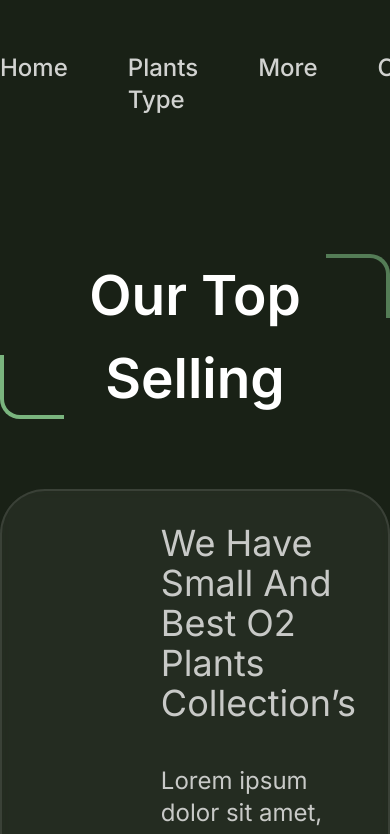
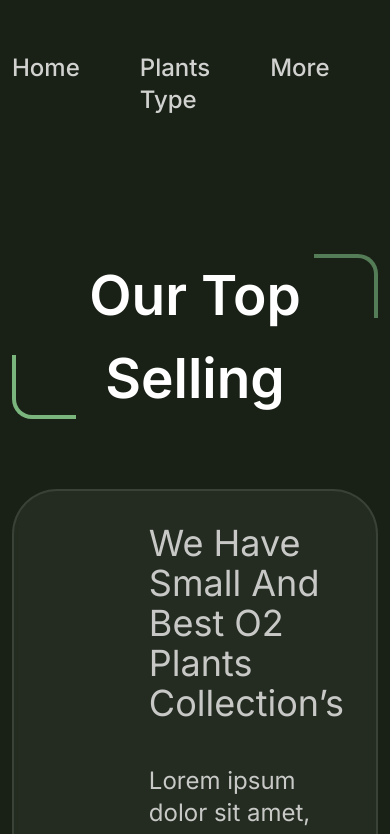
Before and after one commit to mesbaulrafi/planto, a React (Vite) app: page /plantsType in a window 390 px wide. Shown: the top 834 px of the page. Built offline with nearby package versions, Linux system fonts and the light colour scheme.

Commit message:
fixt: rename Container

```diff
--- /dev/null
+++ b/src/components/Container.jsx
@@ -0,0 +1,9 @@
+import React, { Children } from 'react'
+
+const Container = ({className,children}) => {
+  return (
+    <div className={`lg:max-w-[1410px] px-3 lg:px-0 m-auto ${className}`}>{children}</div>
+  )
+}
+
+export default Container
--- a/src/components/Conteinar.jsx
+++ /dev/null
@@ -1,9 +0,0 @@
-import React, { Children } from 'react'
-
-const Conteinar = ({className,children}) => {
-  return (
-    <div className={`max-w-[1410px] m-auto ${className}`}>{children}</div>
-  )
-}
-
-export default Conteinar
--- a/src/components/layouts/Benner.jsx
+++ b/src/components/layouts/Benner.jsx
@@ -1,5 +1,5 @@
 import React from "react";
-import Conteinar from "../Conteinar";
+import Container from "../Container";
 import Button from "../Button";
 import Images from "../Images";
 import ReveiwOne from "/src/assets/reviewImg1.png";
@@ -16,7 +16,7 @@ const Benner = () => {
   return (
     <>
       <div className="">
-        <Conteinar>
+        <Container>
           {/* Text Top */}
           <div className="">
             <h1 className="text-[118px] text-[#c6c8c5] font-semibold">
@@ -71,7 +71,7 @@ const Benner = () => {
             </div>
             {/* Product Top End */}
           </div>
-        </Conteinar>
+        </Container>
       </div>
     </>
   );
--- a/src/components/layouts/Footer.jsx
+++ b/src/components/layouts/Footer.jsx
@@ -1,5 +1,5 @@
 import React from 'react'
-import Conteinar from '../Conteinar'
+import Container from '../Container'
 import Images from '../Images'
 import FooterLogo from '/src/assets/footerLogo.png'
 import Button from '../Button'
@@ -8,7 +8,7 @@ import { Link } from 'react-router-dom'
 const Footer = () => {
   return (
     <footer className='py-10'>
-    <Conteinar className="">
+    <Container className="">
       <div className="flex justify-between">
         {/* 1 */}
         <div className="">
@@ -41,7 +41,7 @@ const Footer = () => {
           </div>
         </div>
       </div>
-    </Conteinar>
+    </Container>
     </footer>
   )
 }
--- a/src/components/layouts/Header.jsx
+++ b/src/components/layouts/Header.jsx
@@ -1,7 +1,7 @@
 import React from "react";
 import Images from "../Images";
 import Logo from "/src/assets/Logo.png";
-import Conteinar from "../Conteinar";
+import Container from "../Container";
 import { Link } from "react-router-dom";
 import { CiSearch } from "react-icons/ci";
 import { IoBagHandleOutline } from "react-icons/io5";
@@ -14,7 +14,7 @@ import { BsListNested } from "react-icons/bs";
 const Header = () => {
   return (
     <header className="py-7">
-      <Conteinar>
+      <Container>
         <div className="flex justify-between">
           <div className="">
            <Link to={'/'}><Images imgSrc={Logo} className={''}/></Link>
@@ -35,7 +35,7 @@ const Header = () => {
             </div>
           </div>
         </div>
-      </Conteinar>
+      </Container>
     </header>
   );
 };
--- a/src/components/layouts/Trendyplants.jsx
+++ b/src/components/layouts/Trendyplants.jsx
@@ -1,5 +1,5 @@
 import React from "react";
-import Conteinar from "../Conteinar";
+import Container from "../Container";
 import Topproduct from "../Topproduct";
 import Tree2 from "/src/assets/tree2.png";
 import Tree3 from "/src/assets/tree3.png";
@@ -8,7 +8,7 @@ import Buttomproduct from "../Buttomproduct";
 const Trendyplants = () => {
   return (
     <>
-      <Conteinar>
+      <Container>
         <div className="mb-40">
           {/* Text Part  */}
           <div className="text-center mb-30 flex justify-center">
@@ -37,7 +37,7 @@ const Trendyplants = () => {
             productPrice={"Rs. 599/-"}
           />
         </div>
-      </Conteinar>
+      </Container>
     </>
   );
 };
--- a/src/components/pages/PlantsType.jsx
+++ b/src/components/pages/PlantsType.jsx
@@ -1,5 +1,5 @@
 import React from "react";
-import Conteinar from "../Conteinar";
+import Container from "../Container";
 import Images from "../Images";
 import PlTree1 from "/src/assets/plTee1.png";
 import Button from "../Button";
@@ -14,7 +14,7 @@ import PT6 from "/src/assets/pt6.png";
 const PlantsType = () => {
   return (
     <>
-      <Conteinar className={"py-10"}>
+      <Container className={"py-10"}>
         <div className="">
           {/* Our Top Selling  Hedding */}
           <div className="py-17.5 text-center  flex justify-center">
@@ -120,7 +120,7 @@ const PlantsType = () => {
             {/* Top Selling Product Part  */}
           </div>
         </div>
-      </Conteinar>
+      </Container>
     </>
   );
 };
```
